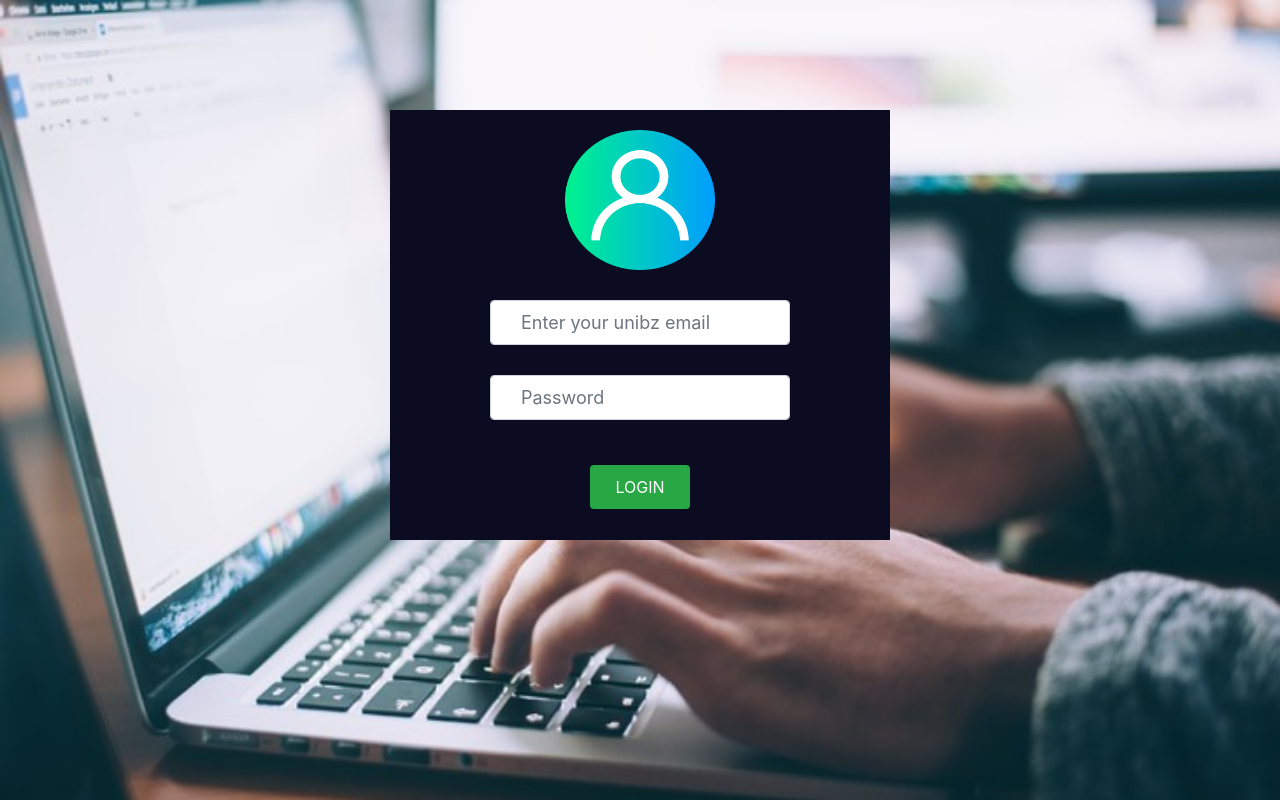
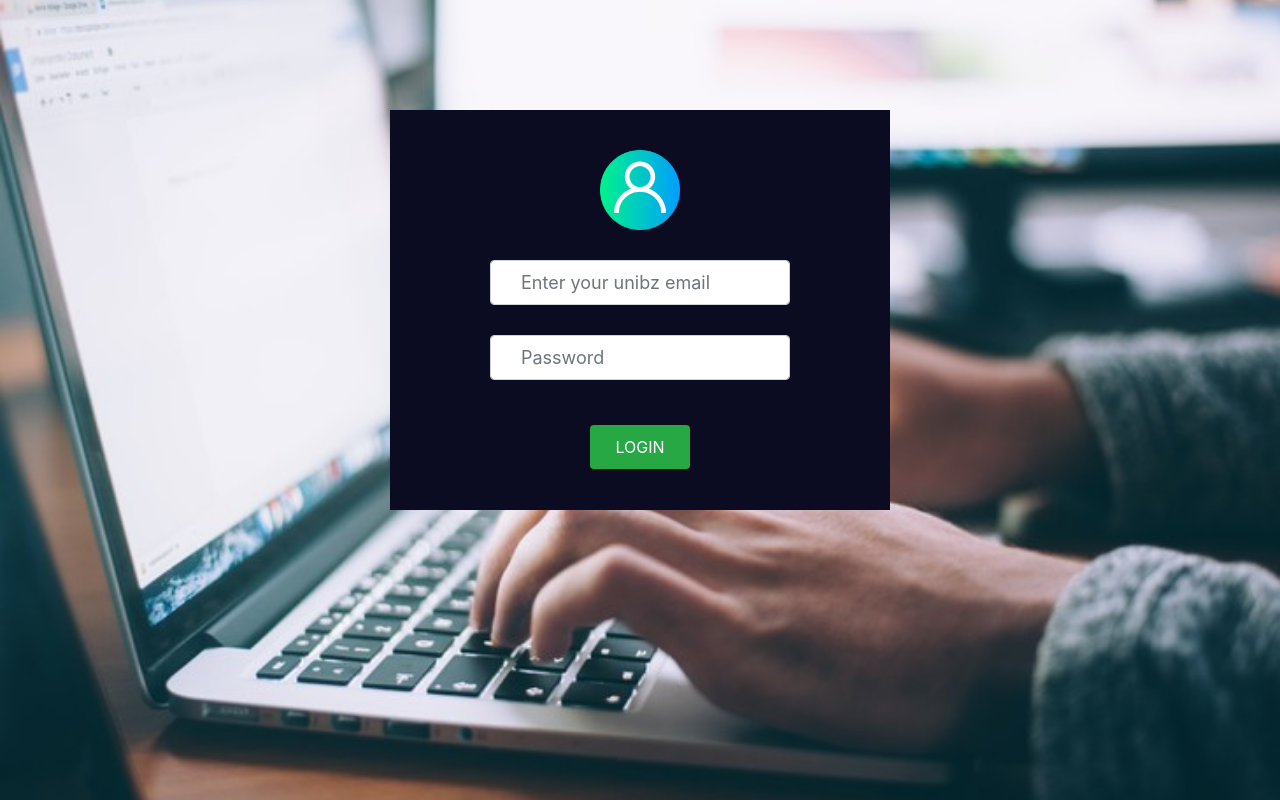
Before and after one commit to a-crea/wie-bi04, a plain HTML site: page public/index.html in a window 1280 px wide. Drawn offline with nearby package versions, Linux system fonts and the light colour scheme; some packages are replaced by stand-ins of ours.

Commit message:
dashboard design changes

```diff
--- a/public/index.html
+++ b/public/index.html
@@ -12,9 +12,9 @@
   <link rel="stylesheet" a href="style/style.css">
 </head>
 
-<body id="index">
+<body id="index-body">
   <div id="login"class="container">
-    <img id="login" src="img/login-icon.png">
+    <img id="login-img" src="img/login-icon.png">
       <div class="form-input">
         <input class="form-control" id="email" type="text" placeholder="Enter your unibz email">
       </div>
--- a/public/style/style.css
+++ b/public/style/style.css
@@ -1,13 +1,22 @@
-#index {
+#index-body {
   background-image: url("../img/background-login.jpg");
   background-repeat: no-repeat;
   background-size: cover;
+  background-position: center;
+  background-attachment: fixed;
+  background-color: #0b0c22;
   display: flex;
   justify-content: center;
   align-items: center;
   padding-top: 110px;
 }
-
+#dashboard-body{
+  background: #0b0c22;
+  padding-top: 110px;
+  padding-left: 20px;
+  overflow-x: hidden;
+  overflow-y: hidden;
+}
 #list{
   background-color: #0b0c22;
   width: 100%;
@@ -32,17 +41,16 @@
 }
 
 #login{
-  padding-top: 10px;
+  padding: 40px 0;
   background-color: #0b0c22;
   width: 500px;
-  height: 430px;
+  height: 400px;
   justify-content: center;
   align-items: center;
   text-align: center;
-  margin: 0;
 }
 
-.container img {
+#login-img {
   max-width: 150px;
   max-height: 150px;
   position: relative;
@@ -53,13 +61,15 @@
 input[id="email"],
 input[id="password"] {
   margin-top: 30px;
+  margin-left: auto;
+  margin-right: auto;
   height: 45px;
   width: 300px;
   font-size: 18px;
   margin-bottom: 30px;
   background-color: #fff;
   padding-left: 30px;
- margin-left: 85px;
+  marg
 }
 
 #btn-login {
@@ -71,12 +81,12 @@ padding: 10px 25px;
 }
 
 @media only screen and (max-width: 600px) {
-  .container {
+  #login {
     max-width: 300px;
 
   }
 
-  .container img {
+  #login-img {
     width: 100px;
     height: 100px;
   }
@@ -106,13 +116,7 @@ input[id="password"] {
 Stylesheet of Professor Dashboard
 */
 
-#body{
-  background: #0b0c22;
-  padding-top: 110px;
-  padding-left: 20px;
-  overflow-x: hidden;
-  overflow-y: hidden;
-}
+
 
 
 /* Navbar */
```
Also changed, not shown: public/professor-layout.html (+1 -1 lines).
